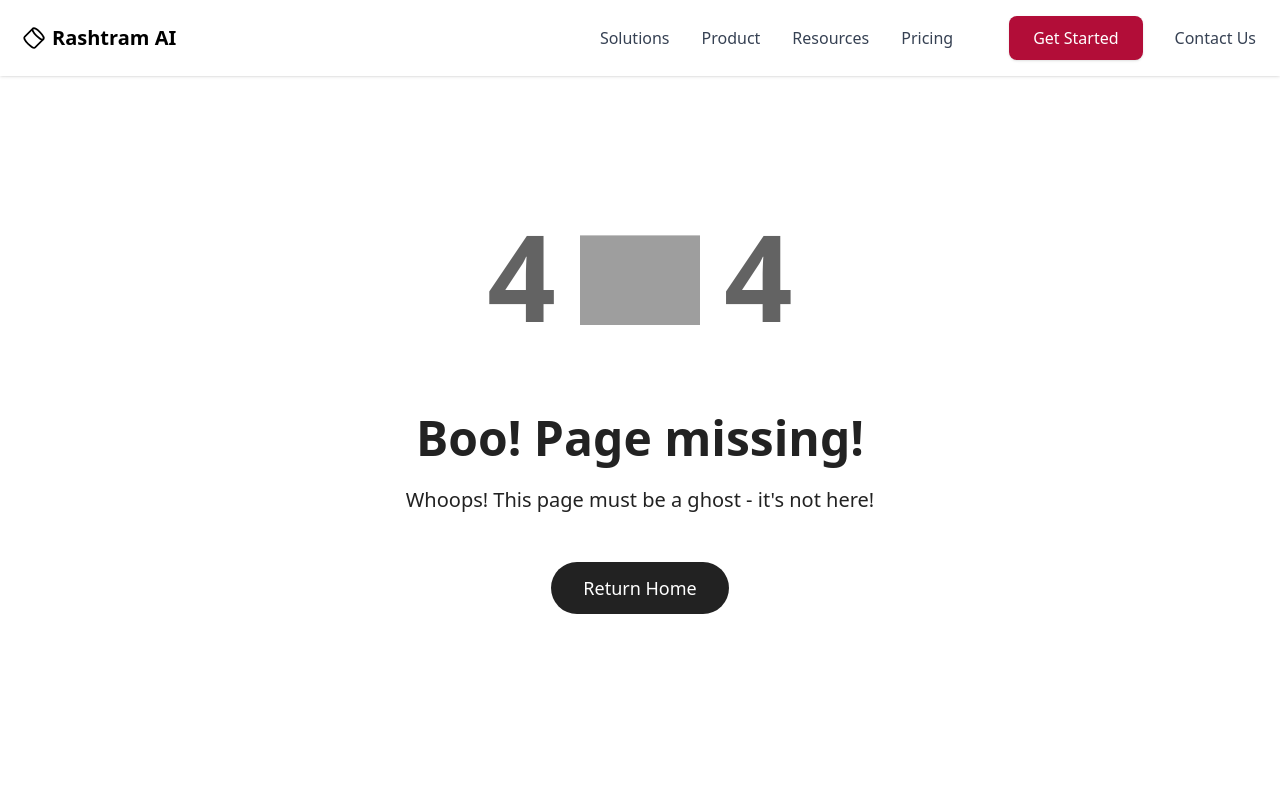
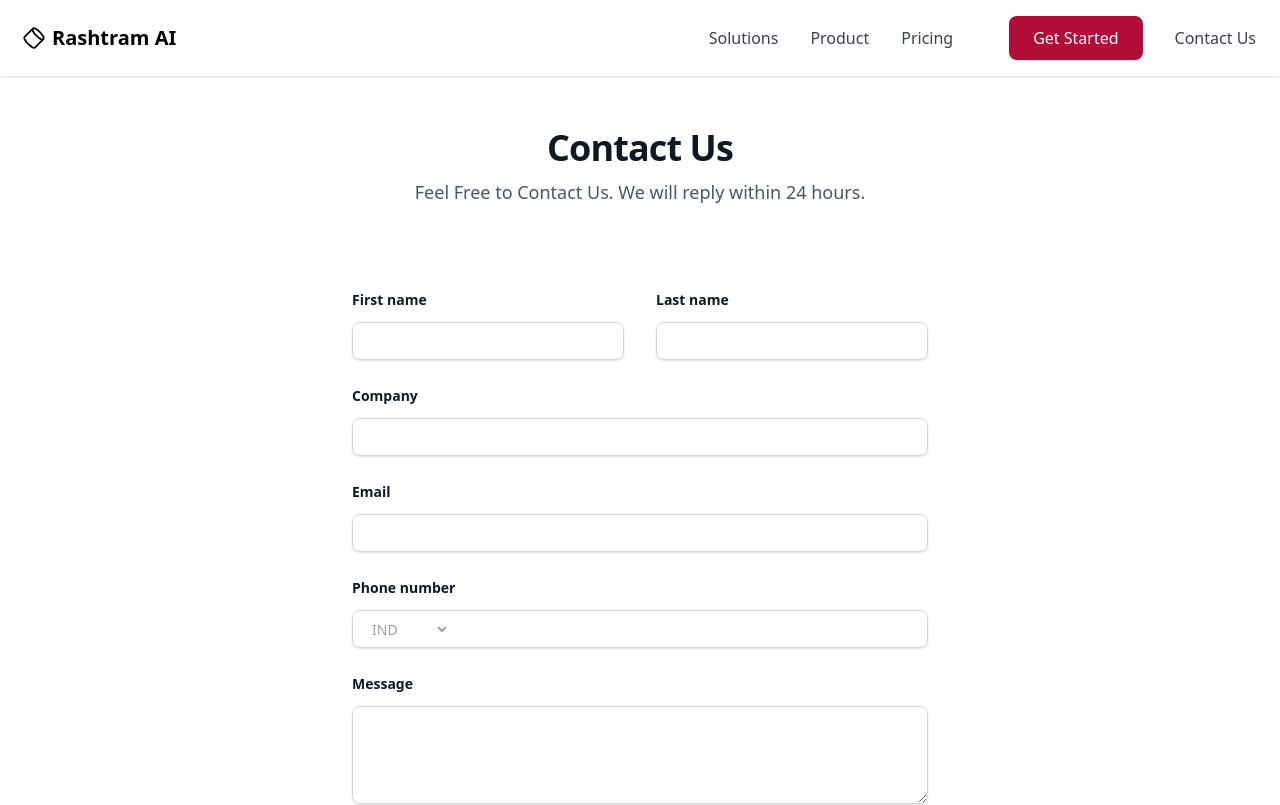
Before and after one commit to S-h-u-b-h-1/Rashtram-AI, a Next.js app in the folder client/: page /contact in a window 1280 px wide. Before the commit this address had no page. Shown: the top 805 px of the page. Built offline with nearby package versions, Linux system fonts and the light colour scheme; grey boxes are pictures that could not be loaded.

Commit message:
Contact Page

```diff
--- /dev/null
+++ b/client/src/app/contact/page.js
@@ -0,0 +1,138 @@
+"use client";
+
+import React from "react";
+
+export default function ContactForm() {
+  return (
+    <div className="isolate bg-white px-6 py-24 sm:py-32 lg:px-8 relative overflow-hidden">
+      <div
+        className="absolute inset-x-0 top-[-10rem] -z-10 transform-gpu blur-3xl sm:top-[-20rem]"
+        aria-hidden="true"
+      >
+      </div>
+
+      <div className="mx-auto max-w-2xl text-center">
+        <h2 className="text-3xl font-bold tracking-tight text-gray-900 sm:text-4xl">
+          Contact Us
+        </h2>
+        <p className="mt-2 text-lg leading-8 text-gray-600">
+          Feel Free to Contact Us. We will reply within 24 hours.
+        </p>
+      </div>
+
+      <form
+        method="post"
+        className="mx-auto mt-16 max-w-xl sm:mt-20"
+      >
+        <div className="grid grid-cols-1 gap-x-8 gap-y-6 sm:grid-cols-2">
+          <div>
+            <label htmlFor="first-name" className="block text-sm font-semibold leading-6 text-gray-900">
+              First name
+            </label>
+            <div className="mt-2.5">
+              <input
+                type="text"
+                name="first-name"
+                id="first-name"
+                autoComplete="given-name"
+                className="block w-full rounded-md border border-gray-300 px-3.5 py-2 text-gray-900 shadow-sm placeholder:text-gray-400 focus:ring-2 focus:ring-red-500 sm:text-sm"
+              />
+            </div>
+          </div>
+          <div>
+            <label htmlFor="last-name" className="block text-sm font-semibold leading-6 text-gray-900">
+              Last name
+            </label>
+            <div className="mt-2.5">
+              <input
+                type="text"
+                name="last-name"
+                id="last-name"
+                autoComplete="family-name"
+                className="block w-full rounded-md border border-gray-300 px-3.5 py-2 text-gray-900 shadow-sm placeholder:text-gray-400 focus:ring-2 focus:ring-red-500 sm:text-sm"
+              />
+            </div>
+          </div>
+
+          <div className="sm:col-span-2">
+            <label htmlFor="company" className="block text-sm font-semibold leading-6 text-gray-900">
+              Company
+            </label>
+            <div className="mt-2.5">
+              <input
+                type="text"
+                name="company"
+                id="company"
+                autoComplete="organization"
+                className="block w-full rounded-md border border-gray-300 px-3.5 py-2 text-gray-900 shadow-sm placeholder:text-gray-400 focus:ring-2 focus:ring-red-500 sm:text-sm"
+              />
+            </div>
+          </div>
+
+          {/* Email */}
+          <div className="sm:col-span-2">
+            <label htmlFor="email" className="block text-sm font-semibold leading-6 text-gray-900">
+              Email
+            </label>
+            <div className="mt-2.5">
+              <input
+                type="email"
+                name="email"
+                id="email"
+                autoComplete="email"
+                className="block w-full rounded-md border border-gray-300 px-3.5 py-2 text-gray-900 shadow-sm placeholder:text-gray-400 focus:ring-2 focus:ring-red-500 sm:text-sm"
+              />
+            </div>
+          </div>
+
+          <div className="sm:col-span-2">
+            <label htmlFor="phone-number" className="block text-sm font-semibold leading-6 text-gray-900">
+              Phone number
+            </label>
+            <div className="relative mt-2.5">
+              <select
+                id="country"
+                name="country"
+                className="absolute left-0 h-full rounded-md border-0 bg-transparent py-0 pl-4 pr-9 text-gray-400 focus:ring-2 focus:ring-red-500 sm:text-sm"
+              >
+                <option>IND</option>
+                <option>US</option>
+                <option>EU</option>
+              </select>
+              <input
+                type="tel"
+                name="phone-number"
+                id="phone-number"
+                autoComplete="tel"
+                className="block w-full rounded-md border border-gray-300 px-3.5 py-2 pl-24 text-gray-900 shadow-sm placeholder:text-gray-400 focus:ring-2 focus:ring-red-500 sm:text-sm"
+              />
+            </div>
+          </div>
+
+          <div className="sm:col-span-2">
+            <label htmlFor="message" className="block text-sm font-semibold leading-6 text-gray-900">
+              Message
+            </label>
+            <div className="mt-2.5">
+              <textarea
+                name="message"
+                id="message"
+                rows={4}
+                className="block w-full rounded-md border border-gray-300 px-3.5 py-2 text-gray-900 shadow-sm placeholder:text-gray-400 focus:ring-2 focus:ring-red-500 sm:text-sm"
+              ></textarea>
+            </div>
+          </div>
+
+          </div>
+        <div className="mt-10">
+          <button
+            type="submit"
+            className="block w-full rounded-md bg-[#b20d38] px-3.5 py-2.5 text-center text-sm font-semibold text-white shadow-sm hover:bg-[#a2062f] focus:outline-none focus:ring-2 focus:ring-offset-2"
+          >
+            Let's talk
+          </button>
+        </div>
+      </form>
+    </div>
+  );
+}
--- a/client/src/components/Navbar.jsx
+++ b/client/src/components/Navbar.jsx
@@ -26,12 +26,10 @@ const Navbar = () => {
       style={{ right: 'auto' }}
     >
       <div className="flex items-center justify-between px-6 transition-all duration-300">
-        {/* Logo */}
         <Link href="/" className="flex items-center font-bold text-xl text-black whitespace-nowrap">
           <Cylinder className="mr-2 text-black transform rotate-45" size={20}/>
           Rashtram AI
         </Link>
-        {/* Desktop Navigation + CTA in one row */}
         <div className="hidden md:flex items-center space-x-8">
           <Link href="/solutions" className="text-gray-700 hover:text-gray-900 relative group">
             Solutions
@@ -41,16 +39,12 @@ const Navbar = () => {
             Product
             <span className="absolute bottom-0 left-0 w-0 h-0.5 bg-gray-900 transition-all duration-300 group-hover:w-full"></span>
           </Link>
-          <Link href="/resources" className="text-gray-700 hover:text-gray-900 relative group">
-            Resources
-            <span className="absolute bottom-0 left-0 w-0 h-0.5 bg-gray-900 transition-all duration-300 group-hover:w-full"></span>
-          </Link>
           <Link href="/pricing" className="text-gray-700 hover:text-gray-900 relative group">
             Pricing
             <span className="absolute bottom-0 left-0 w-0 h-0.5 bg-gray-900 transition-all duration-300 group-hover:w-full"></span>
           </Link>
           <Link
-            href="/get-started"
+            href="/signup"
             className="ml-6 bg-[#B20D38] hover:bg-primary-dark text-white px-6 py-2.5 rounded-md font-medium transition-all duration-300 shadow-sm hover:shadow-md transform hover:-translate-y-0.5"
           >
             Get Started
@@ -63,7 +57,6 @@ const Navbar = () => {
             <span className="absolute bottom-0 left-0 w-0 h-0.5 bg-gray-900 transition-all duration-300 group-hover:w-full"></span>
           </Link>
         </div>
-        {/* Mobile Menu Button */}
         <div className="md:hidden">
           <button
             onClick={() => setIsMenuOpen(!isMenuOpen)}
@@ -77,7 +70,6 @@ const Navbar = () => {
           </button>
         </div>
       </div>
-      {/* Mobile Menu */}
       {isMenuOpen && (
         <div className="absolute top-16 left-0 right-0 bg-white shadow-md py-4 px-6 md:hidden z-10">
           <div className="flex flex-col space-y-4">
@@ -100,15 +92,6 @@ const Navbar = () => {
               <span className="absolute bottom-0 left-0 w-0 h-0.5 bg-gray-900 transition-all duration-300 group-hover:w-full"></span>
             </Link>
             <Link
-              href="/resources"
-              className="text-gray-700 hover:text-gray-900 font-medium py-2 border-b border-gray-50 flex items-center justify-between group relative"
-              onClick={() => setIsMenuOpen(false)}
-            >
-              <span>Resources</span>
-              <ChevronRight className="text-gray-900 opacity-0 group-hover:opacity-100 transition-opacity duration-300 h-4 w-4" />
-              <span className="absolute bottom-0 left-0 w-0 h-0.5 bg-gray-900 transition-all duration-300 group-hover:w-full"></span>
-            </Link>
-            <Link
               href="/pricing"
               className="text-gray-700 hover:text-gray-900 font-medium py-2 border-b border-gray-50 flex items-center justify-between group relative"
               onClick={() => setIsMenuOpen(false)}
@@ -119,7 +102,7 @@ const Navbar = () => {
             </Link>
             <div className="pt-4 flex flex-col space-y-4 mt-2">
               <Link
-                href="/get-started"
+                href="/signup"
                 className="bg-[#B20D38] hover:bg-primary-dark text-white px-5 py-3 rounded-md font-medium text-center transition-all duration-300 shadow-sm hover:shadow-md"
                 onClick={() => setIsMenuOpen(false)}
               >
```
